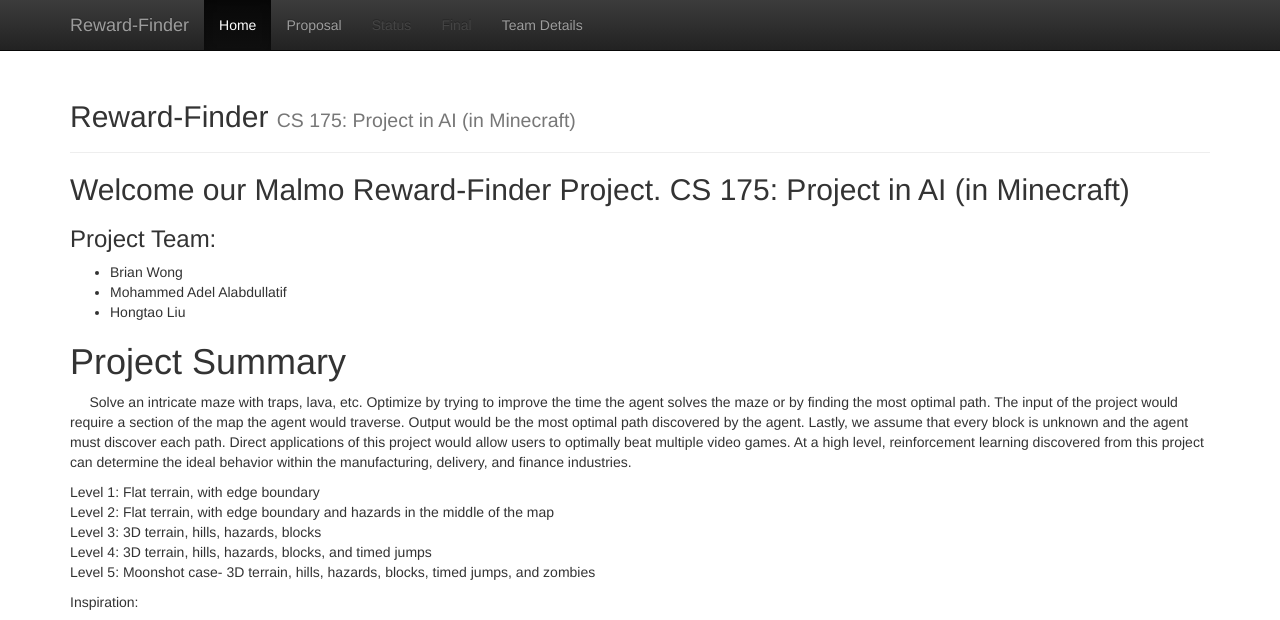
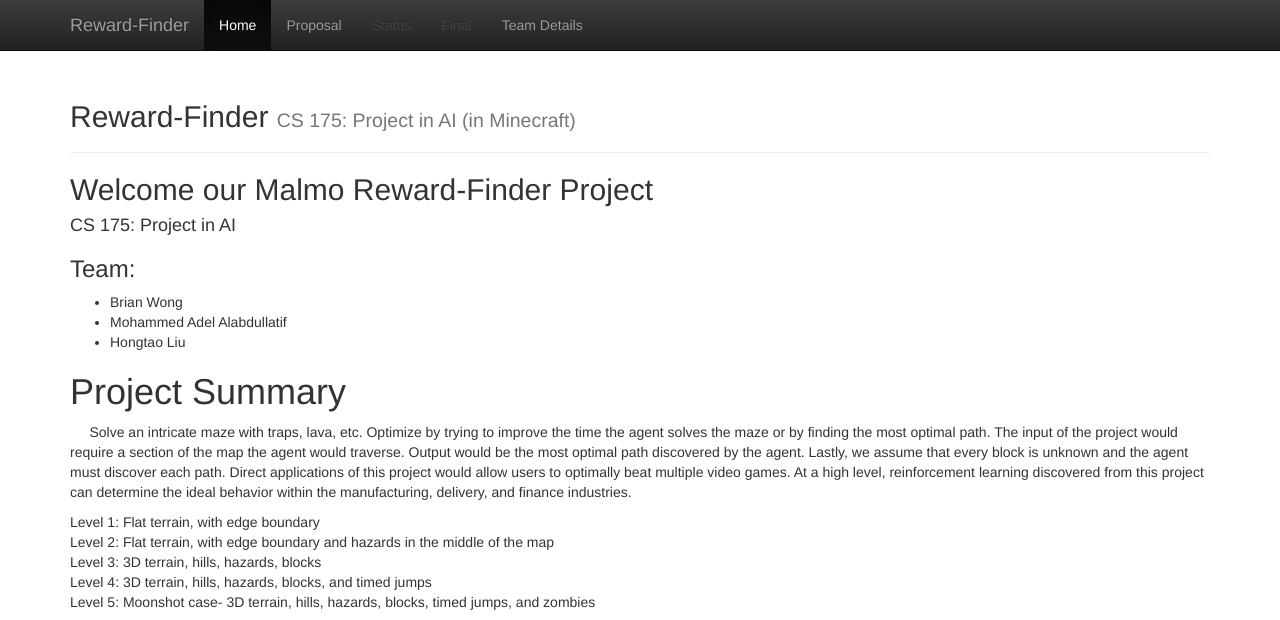
Before and after one commit to Moe202/CS175-Group-8, a Jekyll site: the page built from docs/index.md, in a window 1280 px wide and 1317 px high. Shown: the top 620 px of the window. Built offline with Jekyll 4.4.1, drawn with Linux system fonts in a browser that asks for light colours; grey boxes are pictures that could not be loaded.

Commit message:
fix video

```diff
--- a/docs/index.md
+++ b/docs/index.md
@@ -3,8 +3,11 @@
 title:  Home
 ---
 
-## Welcome our Malmo Reward-Finder Project. CS 175: Project in AI (in Minecraft)
-### Project Team:
+## Welcome our Malmo Reward-Finder Project
+#### CS 175: Project in AI
+
+
+### Team:
 - Brian Wong
 - Mohammed Adel Alabdullatif
 - Hongtao Liu
@@ -21,4 +24,4 @@
 Level 5: Moonshot case- 3D terrain, hills, hazards, blocks, timed jumps, and zombies
 
 Inspiration:
-<iframe src="https://www.youtube.com/watch?v=9XRL6d-yxp4" width="600" height="600" ></iframe>
+<iframe src="https://www.youtube.com/watch?v=9XRL6d-yxp4" width="600" height="600" frameborder="0" allowfullscreen></iframe>
```
